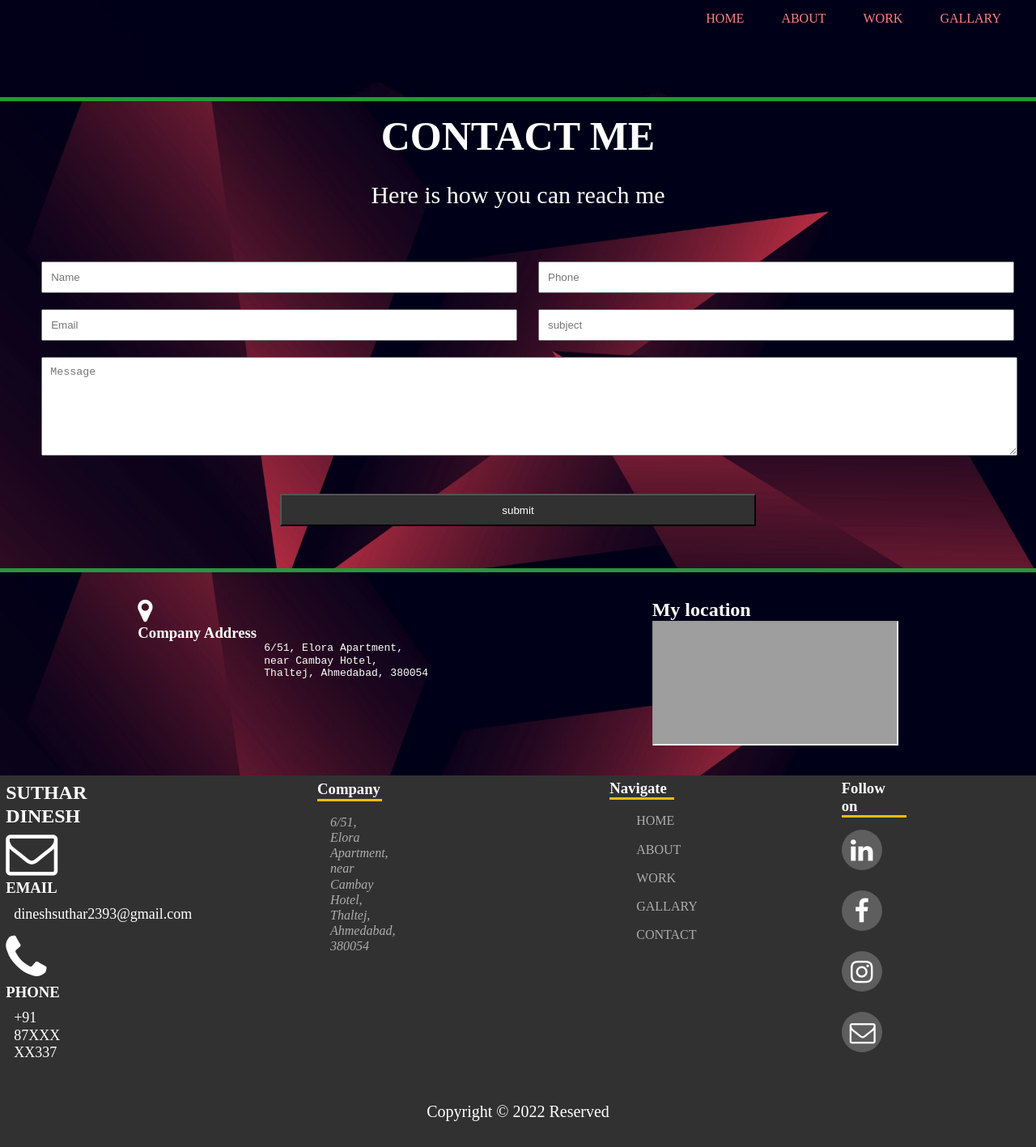
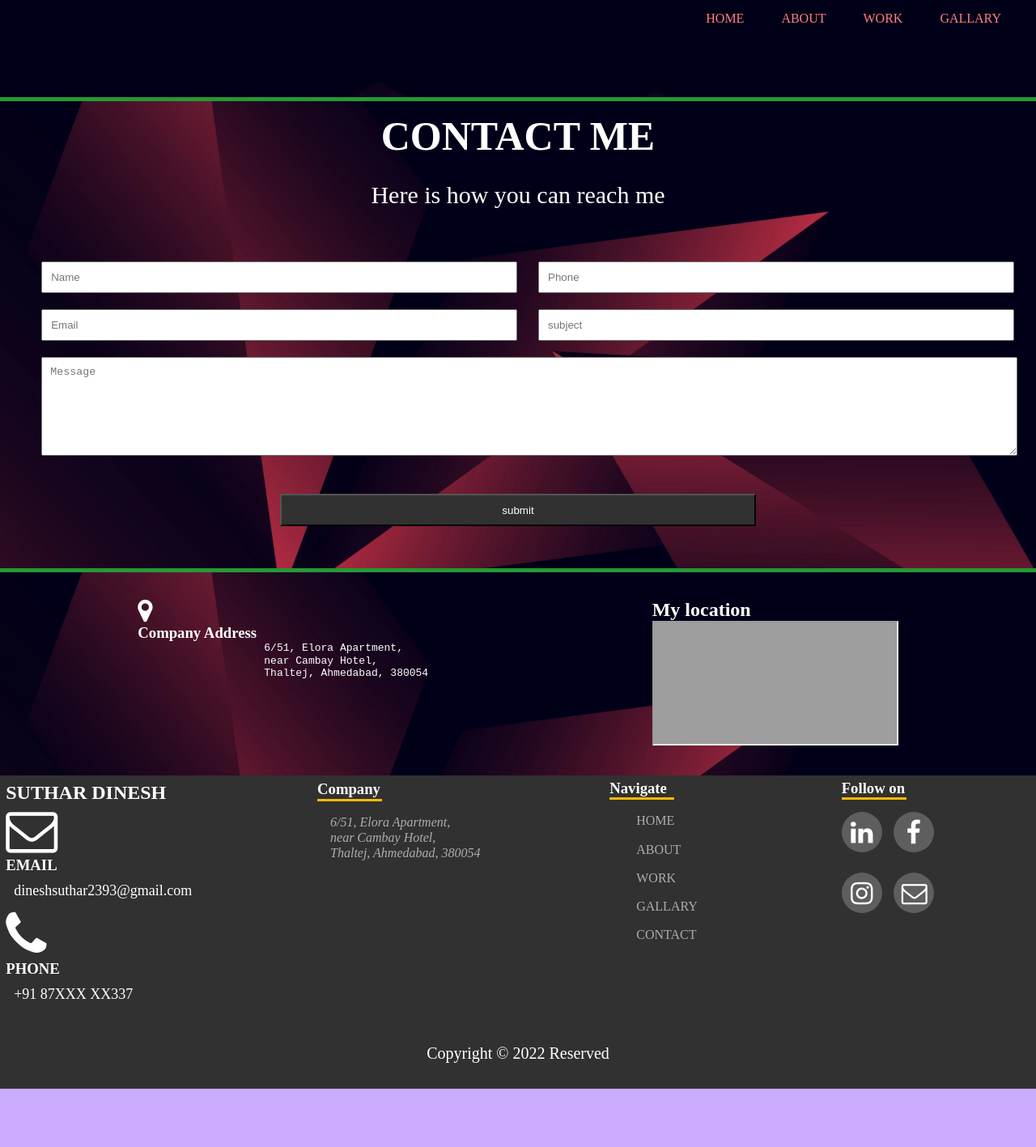
Before and after one commit to dineshsuthar23/Summer-internship-Project, a plain HTML site: page contact.html in a window 1280 px wide. Shown: the top 1417 px of the page at 81% size. After the commit the page ends 1345 px from the top, so only its background shows below. Drawn offline with Linux system fonts and the light colour scheme; grey boxes are pictures that could not be loaded.

Commit message:
update css

```diff
--- a/index.css
+++ b/index.css
@@ -245,9 +245,6 @@ footer {
     background-color: #ffbb00;
     transition: 0.5s ease-in-out;
 }
-.footer-connection{
-
-}
 .connectionLink{
     display: flex;
     flex-wrap: wrap;
@@ -256,7 +253,6 @@ footer {
 .footer-connection,
 .footer-address,
 .footer-list {
-    width: 25%;
     padding: 2%;
 }
 
```
